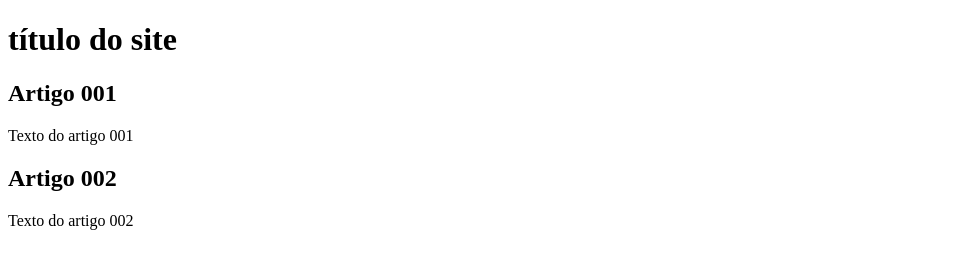
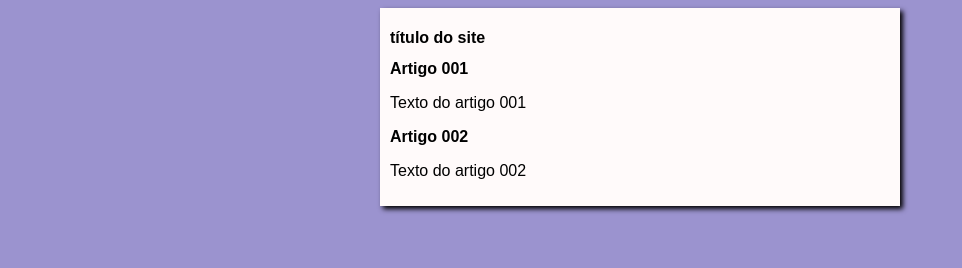
Before and after one commit to Caiocolas/projeto-site, a plain HTML site: page index.html in a window 1280 px wide. Shown: the whole page, without its empty margins (0-962 px from the left). Drawn offline with Linux system fonts and the light colour scheme.

Commit message:
iniciei o desing

```diff
--- /dev/null
+++ b/estilo/style.css
@@ -0,0 +1,17 @@
+*{
+    font-family: Arial, Helvetica, sans-serif;
+    font-size: 16px;
+
+}
+
+body{
+    background-color:rgb(155, 147, 207) ;
+}
+
+main{
+    background-color: snow;
+    width: 500px;
+    margin: auto;
+    padding: 10px;
+    box-shadow:3px 3px 5px black ;
+}
--- a/index.html
+++ b/index.html
@@ -5,6 +5,7 @@
     <meta http-equiv="X-UA-Compatible" content="IE=edge">
     <meta name="viewport" content="width=device-width, initial-scale=1.0">
     <title>Document</title>
+    <link rel="stylesheet" href="estilo/style.css">
 </head>
 <body>
     <main>
```
